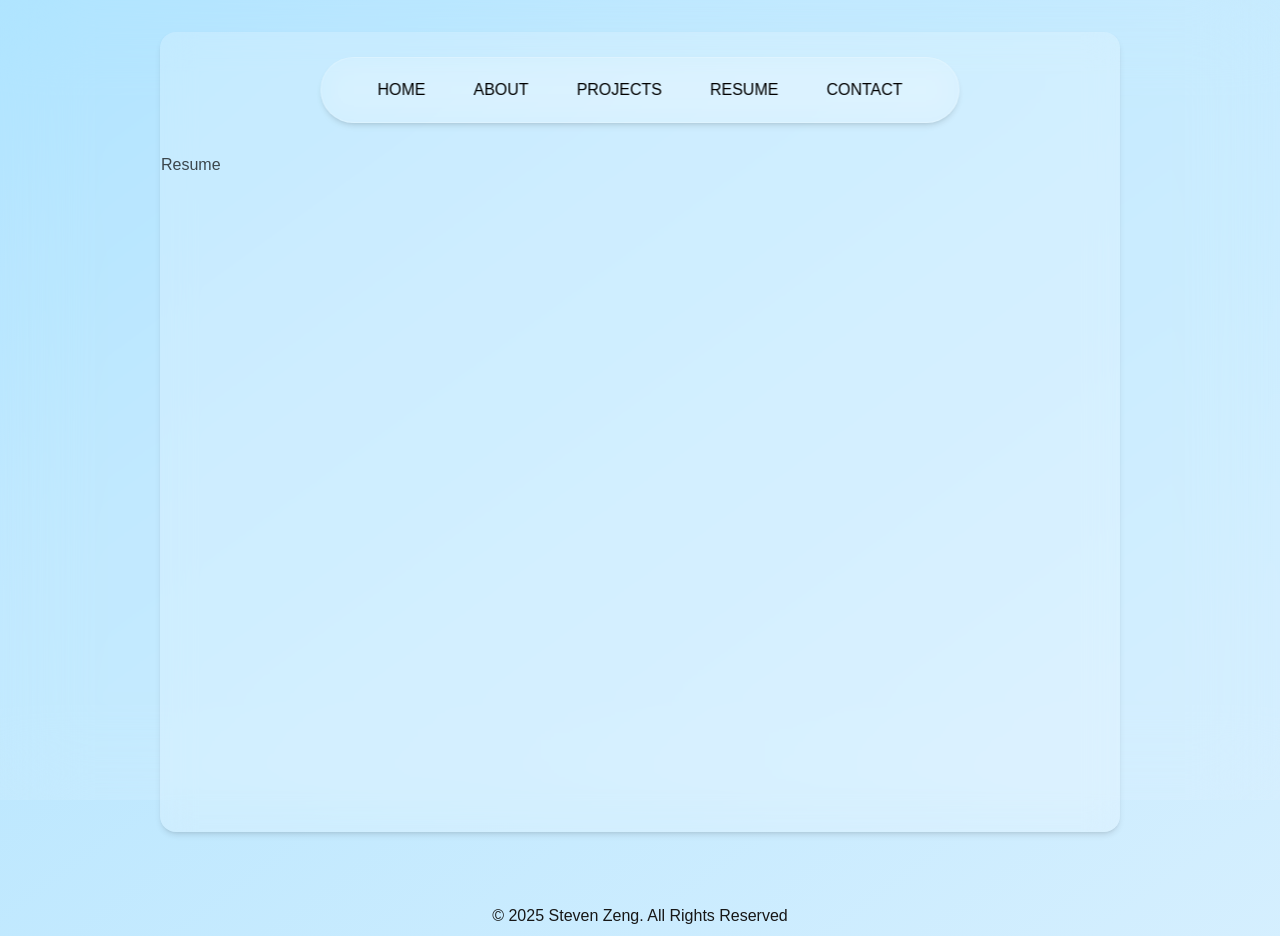
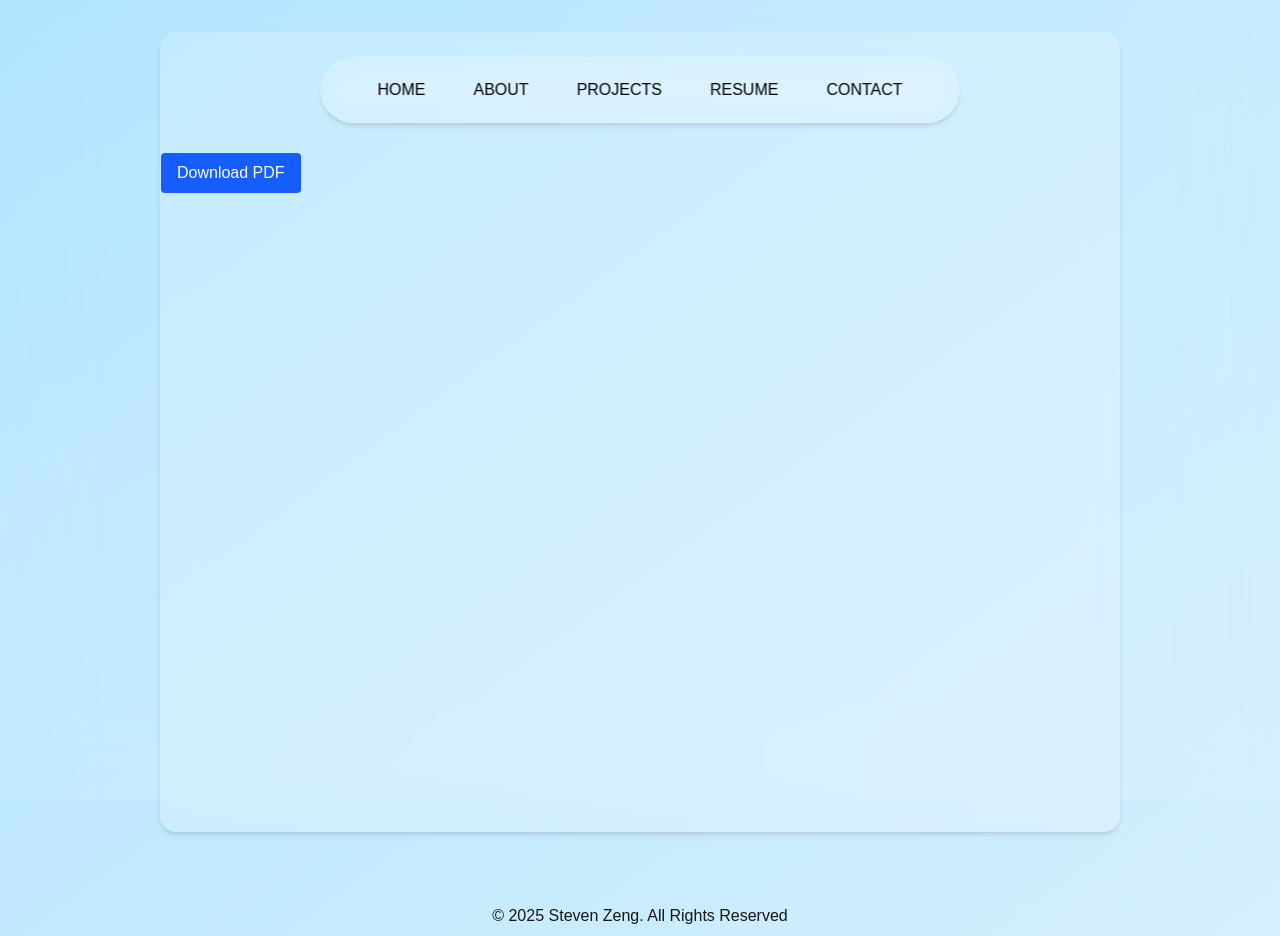
Before and after one commit to zengks/my-portfolio, a Next.js app: page /resume in a window 1280 px wide. Built offline with nearby package versions, Linux system fonts and the light colour scheme.

Commit message:
added a pdf download on resume page for testing

```diff
--- a/src/app/page.tsx
+++ b/src/app/page.tsx
@@ -13,10 +13,13 @@
 import { authOptions } from "./api/auth/[...nextauth]/route";
 
 export default async function Home() {
-  const session = await getServerSession(authOptions);
+  //   const session = await getServerSession(authOptions);
 
-  const user = await getCachedUserByUsername("zengks");
-
+  //   const user = await getCachedUserByUsername("zengks");
+  const [session, user] = await Promise.all([
+    getServerSession(authOptions),
+    getCachedUserByUsername("zengks"),
+  ]);
   const isOwner = session?.user.username === user?.username;
 
   return user ? (
--- a/src/app/resume/page.tsx
+++ b/src/app/resume/page.tsx
@@ -1,3 +1,15 @@
 export default function Resume() {
-  return <div>Resume</div>;
+  return (
+    <div>
+      <section>
+        <a
+          href="/zoho.pdf"
+          download
+          className="inline-block bg-blue-600 text-white px-4 py-2 rounded hover:bg-blue-700 transition"
+        >
+          Download PDF
+        </a>
+      </section>
+    </div>
+  );
 }
```
Also changed, not shown: 1 other file (tests, documents, lock files or other folders).
